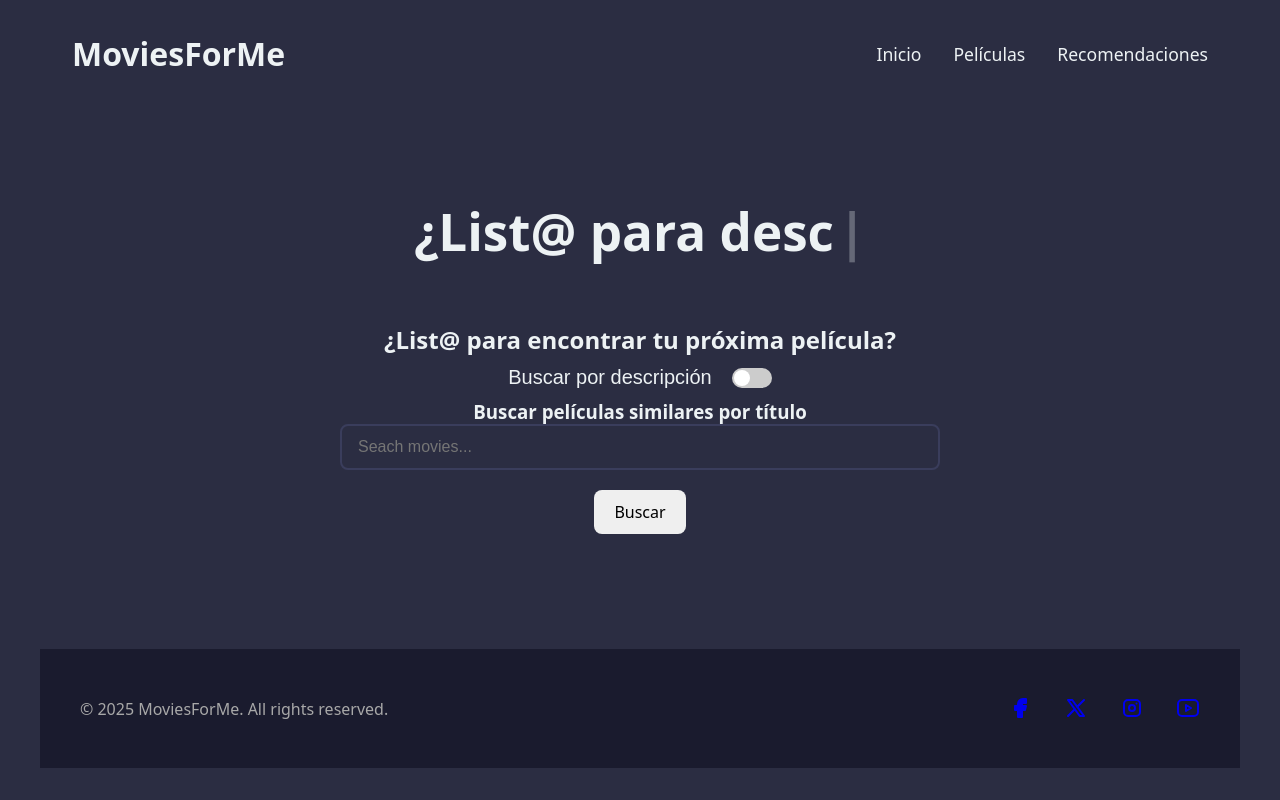
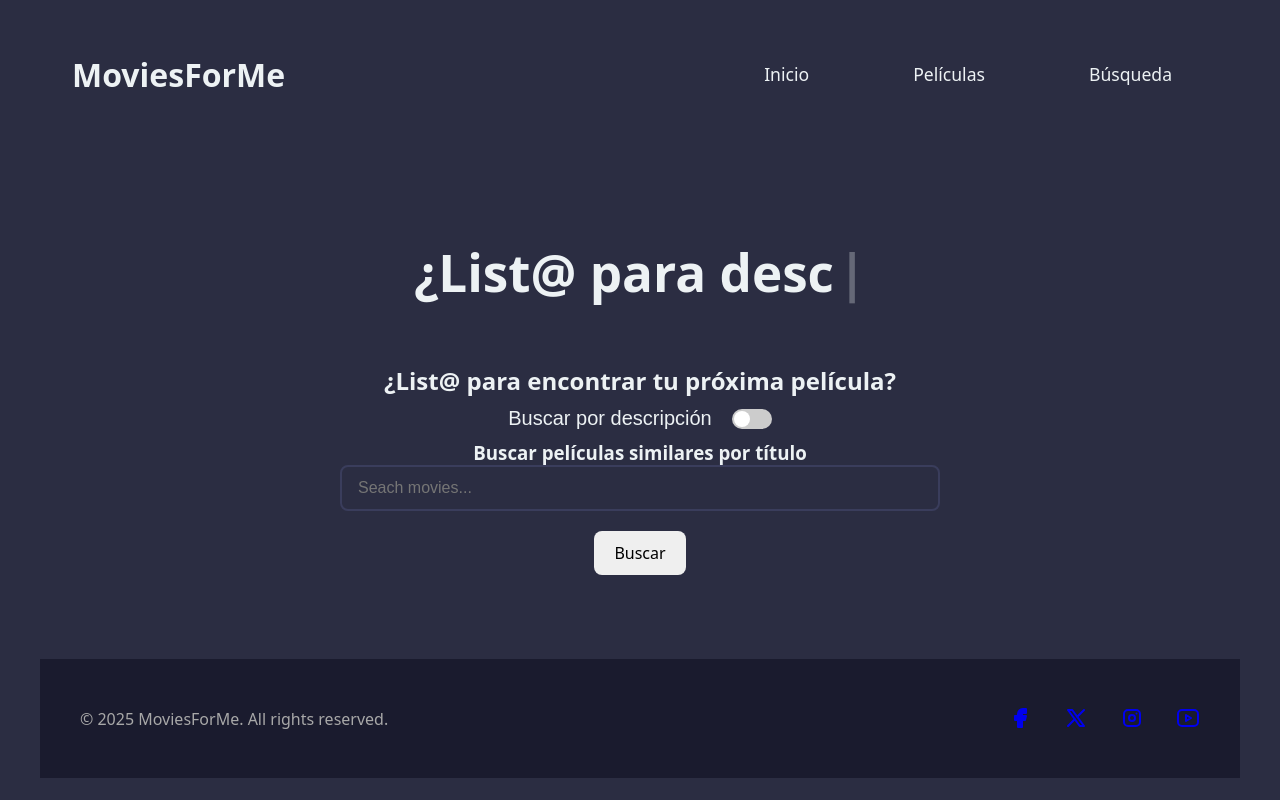
Before and after one commit to Carlos56g/PIA_FrontEnd, a React (Vite) app in the folder Client/ReactProject/: page / in a window 1280 px wide. Built offline with nearby package versions, Linux system fonts and the light colour scheme.

Commit message:
Recommendations styles

```diff
--- a/Client/ReactProject/package.json
+++ b/Client/ReactProject/package.json
@@ -14,7 +14,10 @@
     "gsap": "^3.13.0",
     "ogl": "^1.0.11",
     "react": "^19.2.0",
-    "react-dom": "^19.2.0"
+    "react-dom": "^19.2.0",
+    "react-slick": "^0.31.0",
+    "slick-carousel": "^1.8.1",
+    "swiper": "^12.0.3"
   },
   "devDependencies": {
     "@eslint/js": "^9.39.1",
--- a/Client/ReactProject/src/Components/Sections/Header.css
+++ b/Client/ReactProject/src/Components/Sections/Header.css
@@ -42,16 +42,23 @@
         gap: 1.5rem;
     }
 
-    .right-side nav ul li a {
+    .right-side nav ul li .nav-button {
+        background: none;
+        border: none;
         color: #edf2f4;
         text-decoration: none;
         font-size: 1rem;
         font-weight: 500;
+        cursor: pointer;
         transition: color 0.3s ease;
+        font-family: inherit;
+        padding: 0.5rem 1rem;
+        border-radius: 4px;
     }
 
-    .right-side nav ul li a:hover {
+    .right-side nav ul li .nav-button:hover {
         color: #9da2ff;
+        background-color: rgba(157, 162, 255, 0.1);
     }
 }
 
@@ -71,7 +78,7 @@
         gap: 2rem;
     }
 
-    .right-side nav ul li a {
+    .right-side nav ul li .nav-button {
         font-size: 1.1rem;
     }
 }
--- a/Client/ReactProject/src/Components/Sections/Header.tsx
+++ b/Client/ReactProject/src/Components/Sections/Header.tsx
@@ -1,6 +1,23 @@
 import './Header.css';
 
 export default function Header() {
+    const scrollToSection = (sectionId: string) => {
+        const element = document.getElementById(sectionId);
+        if (element) {
+            element.scrollIntoView({
+                behavior: 'smooth',
+                block: 'start'
+            });
+        }
+    };
+
+    const scrollToTop = () => {
+        window.scrollTo({
+            top: 0,
+            behavior: 'smooth'
+        });
+    };
+
     return (
         <div className="header-container">
             <div className="left-side">
@@ -9,9 +26,30 @@ export default function Header() {
             <div className="right-side">
                 <nav>
                     <ul>
-                        <li><a href="./RecomendationsComponent.tsx">Inicio</a></li>
-                        <li><a href="#about">Películas</a></li>
-                        <li><a href="./SearchResultsComponent.tsx">Recomendaciones</a></li>
+                        <li>
+                            <button
+                                onClick={scrollToTop}
+                                className="nav-button"
+                            >
+                                Inicio
+                            </button>
+                        </li>
+                        <li>
+                            <button
+                                onClick={() => scrollToSection('recommendations-section')}
+                                className="nav-button"
+                            >
+                                Películas
+                            </button>
+                        </li>
+                        <li>
+                            <button
+                                onClick={() => scrollToSection('search-section')}
+                                className="nav-button"
+                            >
+                                Búsqueda
+                            </button>
+                        </li>
                     </ul>
                 </nav>
             </div>
--- a/Client/ReactProject/src/Components/Sections/RecomendationsComponent.tsx
+++ b/Client/ReactProject/src/Components/Sections/RecomendationsComponent.tsx
@@ -1,5 +1,6 @@
 import './RecomendationsComponent.css';
 import TextType from '../Elements/TextType';
+
 
 export default function RecomendationsComponent() {
     return (
--- a/Client/ReactProject/src/Components/Sections/SearchResultsComponent.css
+++ b/Client/ReactProject/src/Components/Sections/SearchResultsComponent.css
@@ -1,15 +1,27 @@
-.sourceMovieCard {
-    position: fixed;
-    opacity: 0;
-    transition: opacity 0.3s ease;
-    top: 0;
-    right: 0;
-    transform: translateX(80%);
+.background {
+    background-color: #2b2d42;
+    width: 100vw;
+    min-height: 100vh;
+    margin: 0;
+    padding: 1rem;
+    box-sizing: border-box;
+    position: relative;
+    left: 50%;
+    right: 50%;
+    margin-left: -50vw;
+    margin-right: -50vw;
+    box-sizing: border-box;
 }
 
-.sourceMovieCard:hover {
-    transform: translateX(-5%);
-    opacity: 1;
+/* MOBILE FIRST - Search Results Component Simple */
+.sourceMovieCard {
+    margin-bottom: 2rem;
+    padding: 1rem;
+}
+
+.sourceDescriptionCard {
+    margin-bottom: 2rem;
+    padding: 1rem;
 }
 
 .sourceMovie {
@@ -18,57 +30,50 @@
     justify-content: center;
 }
 
-.verticalMovieTitle {
-    position: fixed;
-    top: 10%;
-    right: 70px;
-    transform: rotate(-90deg) translateY(50%);
-    transform-origin: right top;
-    background-color: #1a1a1a;
-    color: white;
-    padding: 10px;
-    font-weight: bold;
-    letter-spacing: 2px;
-    width: 440px;
-    border-radius: 10px;
-    opacity: 0.6;
-}
-
-.verticalMovieTitle p {
-    padding: 0;
-    margin: 0;
-    font-size: 20px;
-}
-
 .moviesRecommendations {
     display: grid;
-    grid-template-columns: repeat(5, 1fr);
-    gap: 20px;
+    grid-template-columns: 1fr;
+    gap: 1rem;
     justify-items: center;
 }
 
 .movieDescription {
-    background-color: #1c1c1c;
-    color: #fff;
+    background-color: #2b2d42;
+    color: #edf2f4;
     border-radius: 12px;
     padding: 16px;
-    box-shadow: 0 4px 12px rgba(0, 0, 0, 0.4);
+    border: 1px solid #3a3d5c;
+    box-shadow: 0 2px 8px rgba(0, 0, 0, 0.2);
 }
 
-@media (max-width: 1200px) {
+/* TABLET - min-width: 768px */
+@media (min-width: 768px) {
+    .background {
+        padding: 2rem;
+    }
+
     .moviesRecommendations {
-        grid-template-columns: repeat(4, 1fr);
+        grid-template-columns: repeat(2, 1fr);
+        gap: 1.5rem;
     }
 }
 
-@media (max-width: 900px) {
+/* DESKTOP - min-width: 1024px */
+@media (min-width: 1024px) {
+    .background {
+        padding: 3rem;
+    }
+
     .moviesRecommendations {
-        grid-template-columns: repeat(3, 1fr);
+        grid-template-columns: repeat(4, 1fr);
+        gap: 2rem;
     }
 }
 
-@media (max-width: 600px) {
+/* LARGE DESKTOP - min-width: 1400px */
+@media (min-width: 1400px) {
     .moviesRecommendations {
-        grid-template-columns: repeat(2, 1fr);
+        grid-template-columns: repeat(5, 1fr);
+        gap: 2rem;
     }
 }
--- a/Client/ReactProject/src/Components/Sections/SearchResultsComponent.tsx
+++ b/Client/ReactProject/src/Components/Sections/SearchResultsComponent.tsx
@@ -17,12 +17,9 @@ const SearchResultsComponent: React.FC<SearchResultsComponentProps> = ({
 
     const { SourceMovie, MovieRecommendations } = movieForMeResponse;
     return (
-        <section>
+        <section className='background'>
             {SourceMovie.Rating !== 0 ? (
                 <div>
-                    <div className='verticalMovieTitle'>
-                        <p>{SourceMovie.Title}</p>
-                    </div>
                     <div className='sourceMovieCard'>
                         <h3>Tu película</h3>
                         <div className='sourceMovie'>
--- a/Client/ReactProject/src/LandingPage.css
+++ b/Client/ReactProject/src/LandingPage.css
@@ -17,7 +17,7 @@
   width: 100%;
   margin: 0;
   padding: 0;
-  gap: 1rem;
+  gap: 0;
   box-sizing: border-box;
 }
 
--- a/Client/ReactProject/src/Resources/config.ts
+++ b/Client/ReactProject/src/Resources/config.ts
@@ -1,3 +1,3 @@
-export const movieForMeApiURL = "http://127.0.0.1:8000/api/movies/";
-export const omdbAPIURL = "http://www.omdbapi.com/?apikey=a0f1896";
+export const movieForMeApiURL = "https://moviesforme-fastapi-629538093820.northamerica-south1.run.app/api/movies/";
+export const omdbAPIURL = "https://www.omdbapi.com/?apikey=a0f18968&";
 export const defaultPosterRoute = "/DefaultPoster.svg";
--- a/package.json
+++ b/package.json
@@ -1,6 +1,8 @@
 {
   "type": "module",
   "dependencies": {
-    "axios": "^1.13.2"
+    "axios": "^1.13.2",
+    "react-slick": "^0.31.0",
+    "slick-carousel": "^1.8.1"
   }
 }
```
Also changed, not shown: 2 other files (tests, documents, lock files or other folders).
